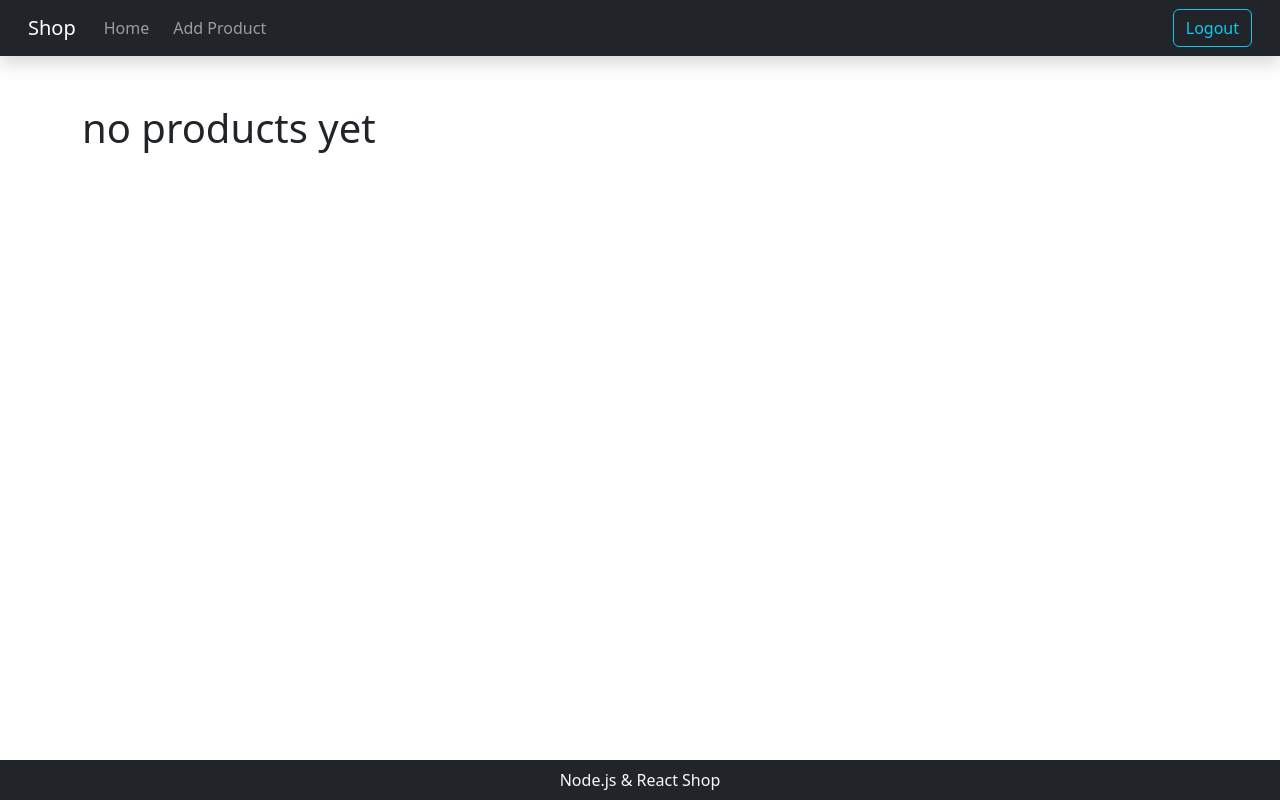
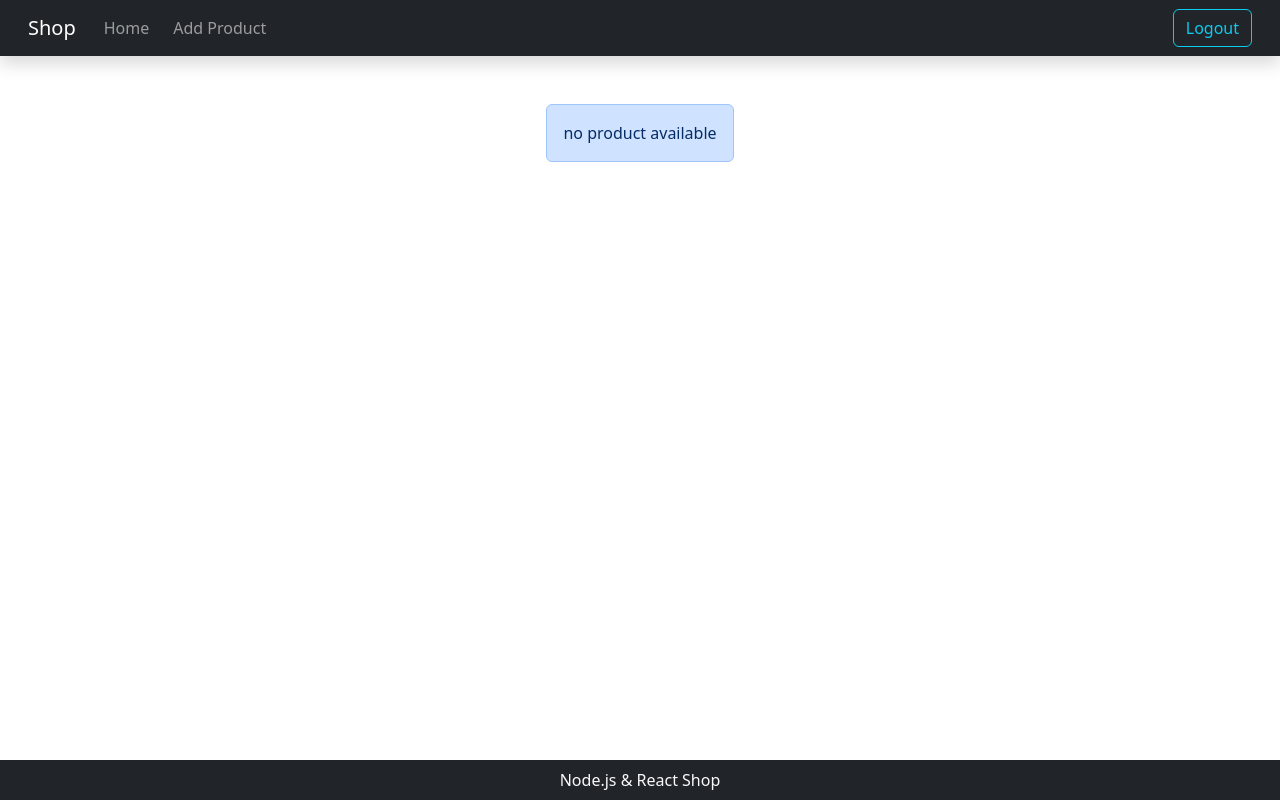
Before and after one commit to maxsherepot/shop_mongodb_RestAPI_react, a React (Create React App) app in the folder client/: page /product/1 in a window 1280 px wide. Built offline with nearby package versions, Linux system fonts and the light colour scheme; no server answers.

Commit message:
InfoBanner component added

```diff
--- /dev/null
+++ b/client/src/components/InfoBanner.jsx
@@ -0,0 +1,17 @@
+import React from "react";
+
+
+const InfoBanner = ({ message }) => {
+    const messageInfo = message || "No items yet"
+
+    return (
+        <div className="d-flex my-4 justify-content-center w-100">
+            <div className="alert alert-primary d-flex align-items-center" role="alert">
+                {messageInfo}
+            </div>
+        </div>
+    )
+}
+
+
+export default InfoBanner
--- a/client/src/pages/productDetailsPage.jsx
+++ b/client/src/pages/productDetailsPage.jsx
@@ -1,5 +1,6 @@
 import React, { useState, useEffect } from "react";
 import ErrorBanner from "../components/ErrorBanner";
+import InfoBanner from "../components/InfoBanner";
 import ProductCard from "../components/ProductCard";
 import Spinner from "../components/Spinner";
 import { getProduct } from "../helpers/products";
@@ -47,8 +48,7 @@ const ProductDetailsPage = ({ match }) => {
                                 />
                             </div>
                             :
-                            // TODO Add no product(s) banner
-                            <h1>no products yet</h1>
+                            <InfoBanner message="no product available" />
             }
         </div>
     )
--- a/client/src/pages/productsPage.jsx
+++ b/client/src/pages/productsPage.jsx
@@ -4,6 +4,7 @@ import { getProducts } from "../helpers/products";
 import { useHistory } from "react-router-dom";
 import Spinner from "../components/Spinner";
 import ErrorBanner from "../components/ErrorBanner";
+import InfoBanner from "../components/InfoBanner";
 
 
 const ProductsPage = () => {
@@ -48,7 +49,7 @@ const ProductsPage = () => {
                                 ))}
                             </div>
                             :
-                            <h1>no products yet</h1>
+                            <InfoBanner message="No products yet" />
             }
         </div>
     )
```
